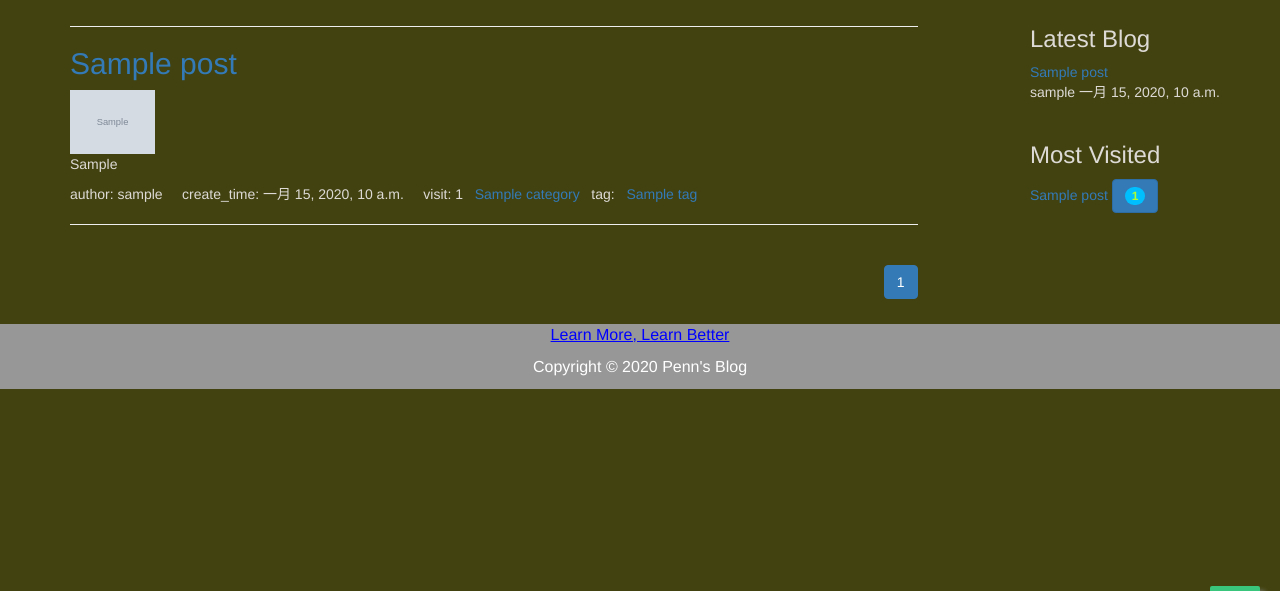
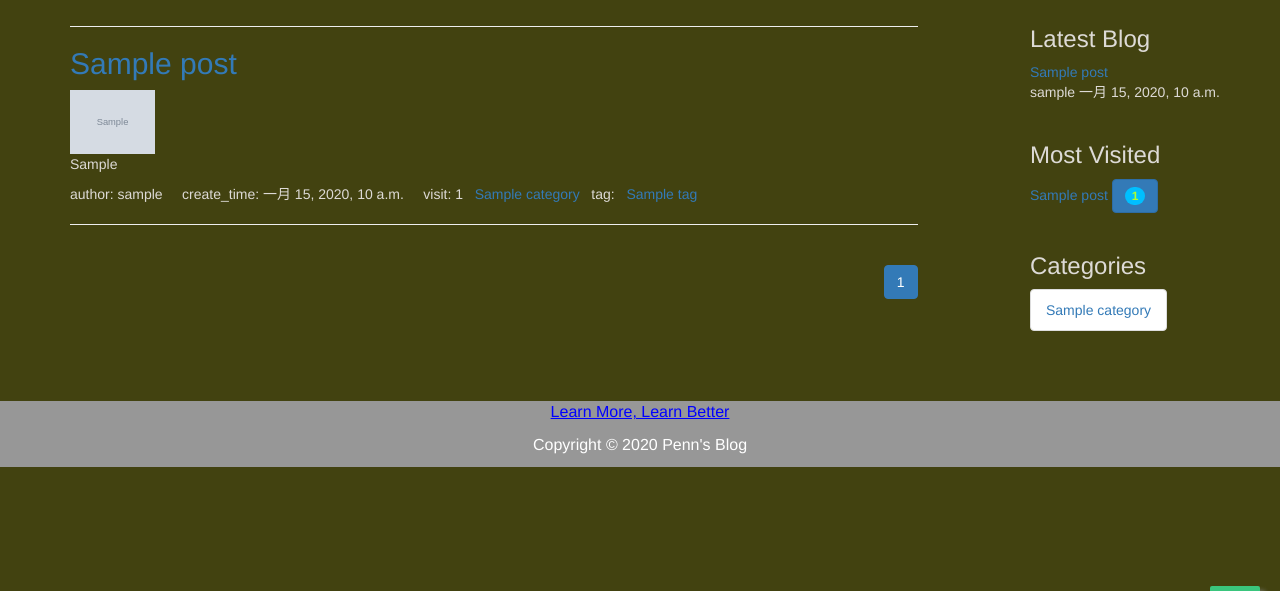
Before and after one commit to penn201500/website, a Django app: page /blog/ in a window 1280 px wide. Shown: the part 64-655 px from the top of the page. Run offline with Django 3.2, Linux system fonts and the light colour scheme; tables that the repository leaves empty hold one stand-in row (values such as "Sample post"); grey boxes marked "Sample" are stand-in pictures; some libraries are stand-ins or nearby versions.

Commit message:
display all categories at right side bar

```diff
--- a/blog/templates/blog/right_side_bar.html
+++ b/blog/templates/blog/right_side_bar.html
@@ -23,9 +23,24 @@
             <div>
                 <a href="{{ entry.get_absolute_url }}">{{ entry.title }}</a>
                 <button class="btn btn-primary" type="button">
-                    <span class="badge" style="color: greenyellow;background-color: deepskyblue">{{ entry.visiting }}</span>
+                    <span class="badge"
+                          style="color: greenyellow;background-color: deepskyblue">{{ entry.visiting }}</span>
                 </button>
             </div>
         {% endfor %}
     </div>
 </div>
+
+<div class="row" style="margin-top: 20px;margin-bottom: 50px">
+    <div class="widget, pull-left">
+        <h3>Categories</h3>
+        {% get_categories_entries as entry_list %}
+        <ul class="list-group" style="display: inline-block">
+            {% for entry in entry_list %}
+                <li class="list-group-item">
+                    <a href="{% url 'blog:blog_tag' entry.id %}">{{ entry.name }}</a>
+                </li>
+            {% endfor %}
+        </ul>
+    </div>
+</div>
--- a/blog/templatetags/blog_tags.py
+++ b/blog/templatetags/blog_tags.py
@@ -30,3 +30,13 @@ def get_most_visited_entries(num=5):
         return Post.objects.all().order_by('-visiting')[:num]
     else:
         return Post.objects.all()
+
+
+@register.simple_tag()
+def get_categories_entries():
+    """
+    获取所有分类
+    :param num:
+    :return:
+    """
+    return Category.objects.all()
```
